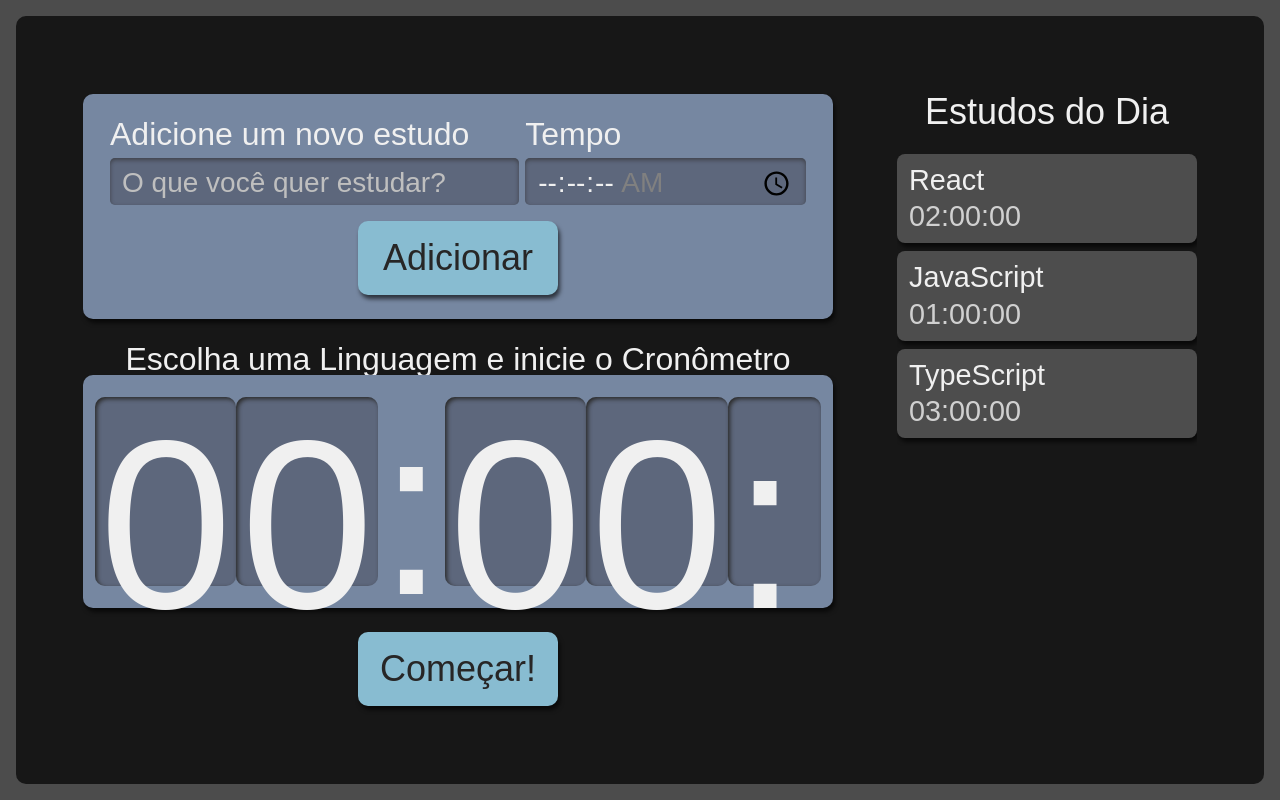
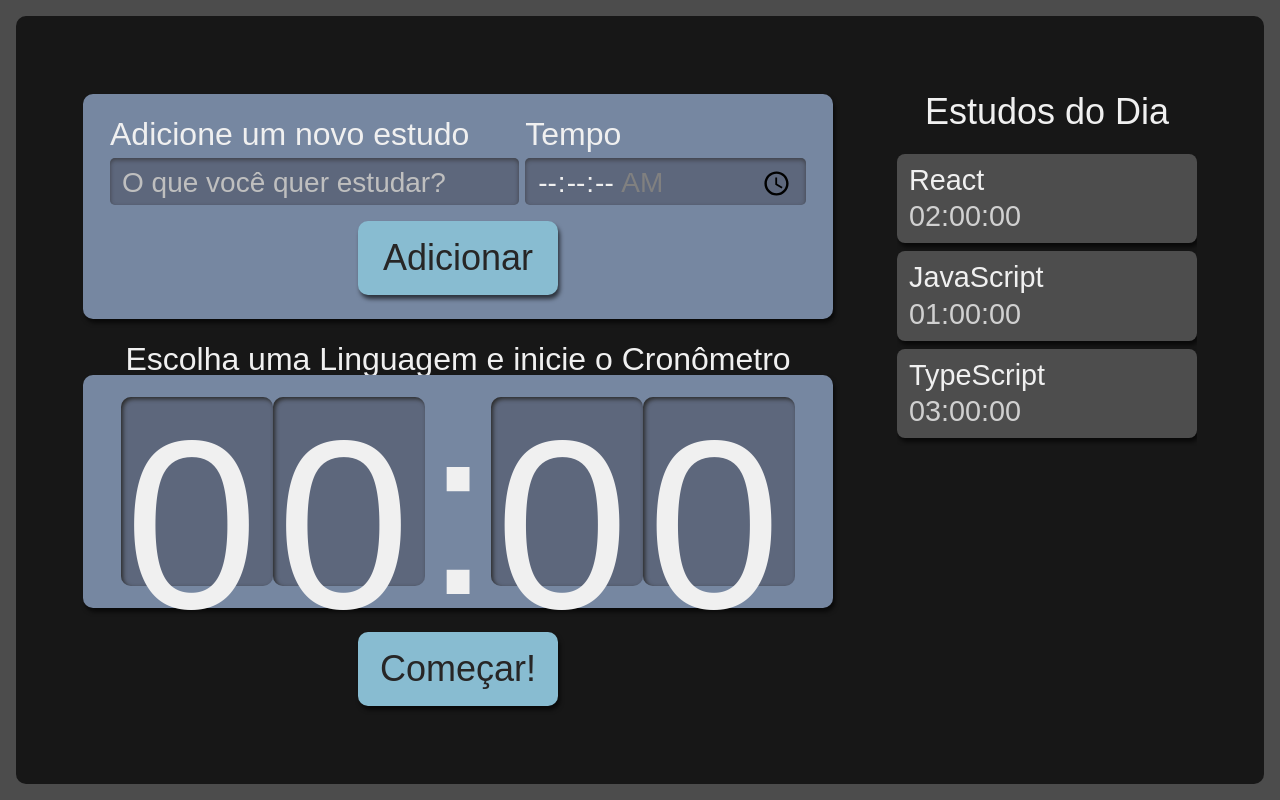
Before and after one commit to Raphael-Goulart/accountant-with-react, a React (Create React App) app: page / in a window 1280 px wide. Built offline with nearby package versions, Linux system fonts and the light colour scheme.

Commit message:
remove a wrong span

```diff
--- a/src/components/cronometro/relogio/index.tsx
+++ b/src/components/cronometro/relogio/index.tsx
@@ -9,7 +9,6 @@ export function Relogio() {
             <span className={style.relogioDivisao}>:</span>
             <span className={style.relogioNumero}>0</span>
             <span className={style.relogioNumero}>0</span>
-            <span className={style.relogioNumero}>:</span>
         </React.Fragment>
     )
 }
```
